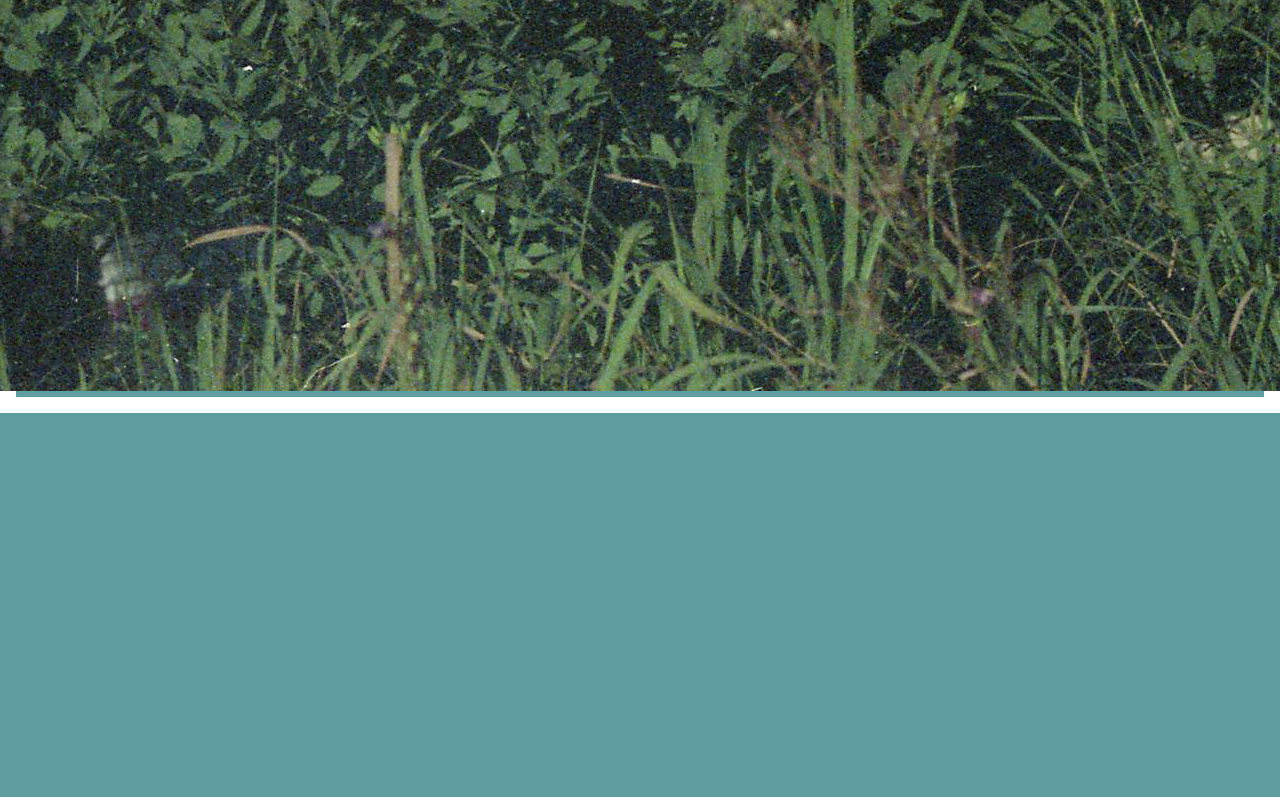
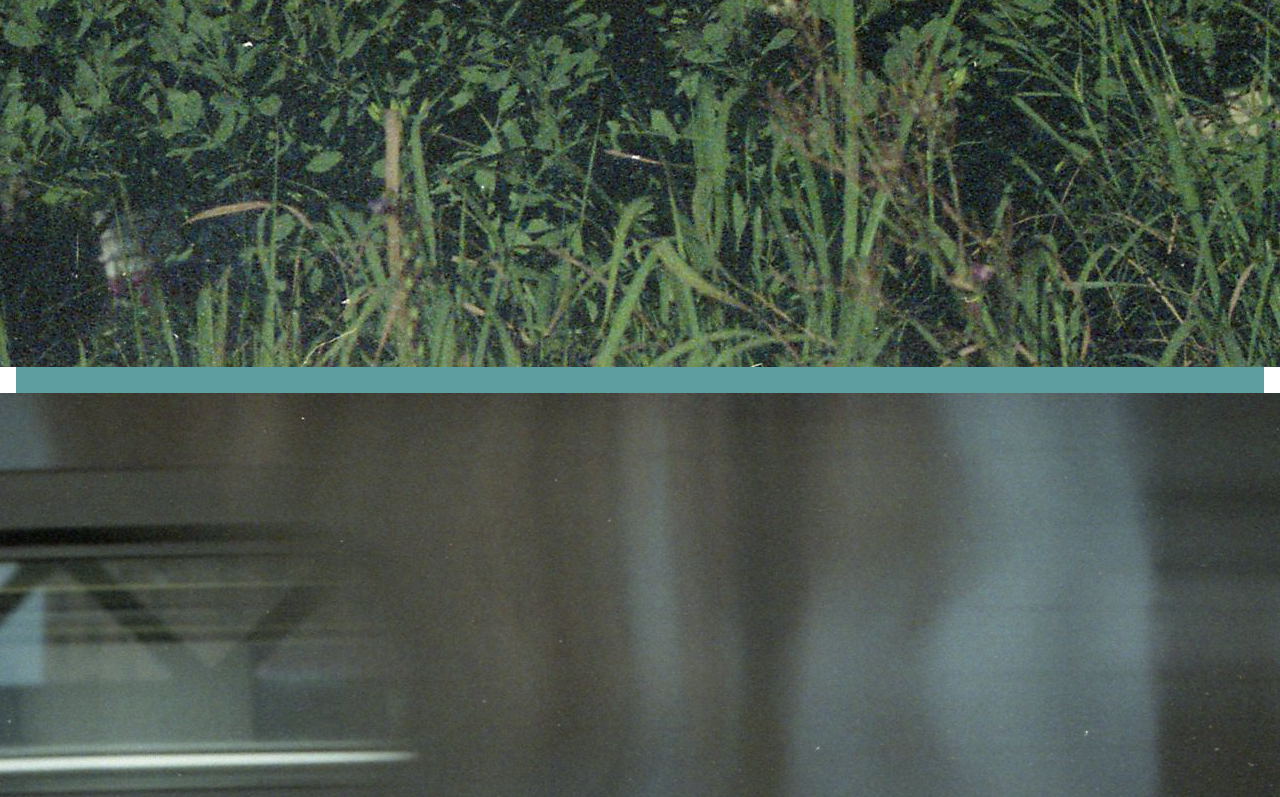
Before and after one commit to trpbr92/azurweb, a React (Vite) app: page /photos in a window 1280 px wide. Shown: the part 2000-2797 px from the top of the page. Before the commit the page ends 2413 px from the top, so only its background shows below. Built offline with nearby package versions, Linux system fonts and the light colour scheme.

Commit message:
clicking on images console logs index of image

```diff
--- a/src/assets/photodata.jsx
+++ b/src/assets/photodata.jsx
@@ -9,4 +9,9 @@ export const slides = [
     title: "bushes 2024",
     description: "bushes",
   },
+  {
+    src: "src/assets/photos/img3.jpg",
+    title: "NYC 2023",
+    description: "bushes",
+  },
 ];
--- a/src/components/Images.jsx
+++ b/src/components/Images.jsx
@@ -2,12 +2,19 @@ import "../css/Images.css";
 
 function Images(props) {
   const { data, onClick } = props;
+  const handleOnClick = (index) => {
+    onClick(index);
+  };
 
   return (
     <>
       <div className="images-container">
         {data.map((slide, index) => (
-          <div key={index} className="image">
+          <div
+            onClick={() => handleOnClick(index)}
+            key={index}
+            className="image"
+          >
             <img src={slide.src} alt={slide.description} />
           </div>
         ))}
--- a/src/css/Images.css
+++ b/src/css/Images.css
@@ -4,3 +4,7 @@
   gap: 20px;
   justify-content: center;
 }
+
+.image {
+    cursor: pointer;
+}
--- a/src/pages/Photos.jsx
+++ b/src/pages/Photos.jsx
@@ -15,8 +15,13 @@ function Photos() {
 
   return (
     <>
-      <button onClick={() => setOpen(true)}>Open Lightbox</button>
-      <Images data={slides} onClick={() => {}} />
+      {/* <button onClick={() => setOpen(true)}>Open Lightbox</button> */}
+      <Images
+        data={slides}
+        onClick={(currentIndex) => {
+          console.log(currentIndex);
+        }}
+      />
 
       <Lightbox
         plugins={[Captions, Fullscreen]}
```
Also changed, not shown: src/assets/photos/img3.jpg (added).
